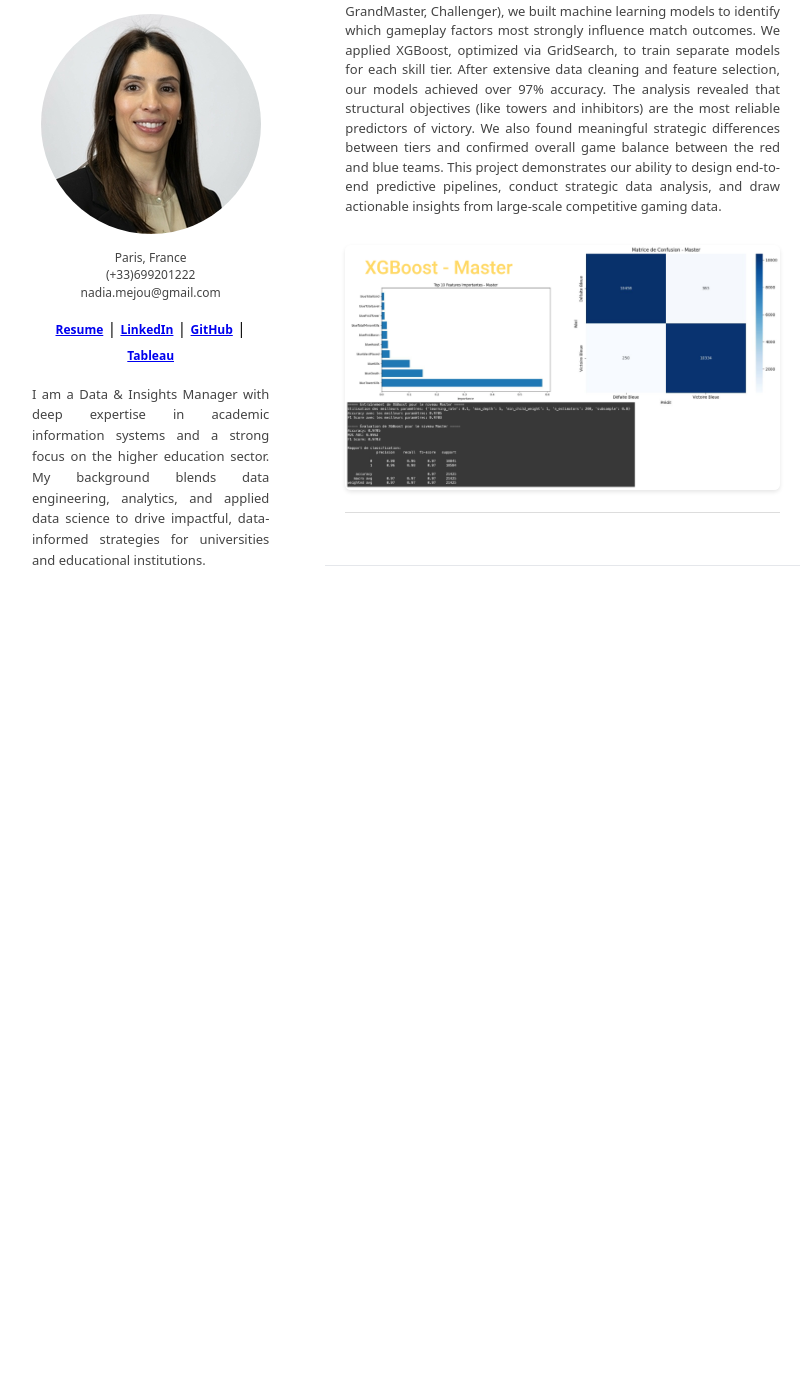
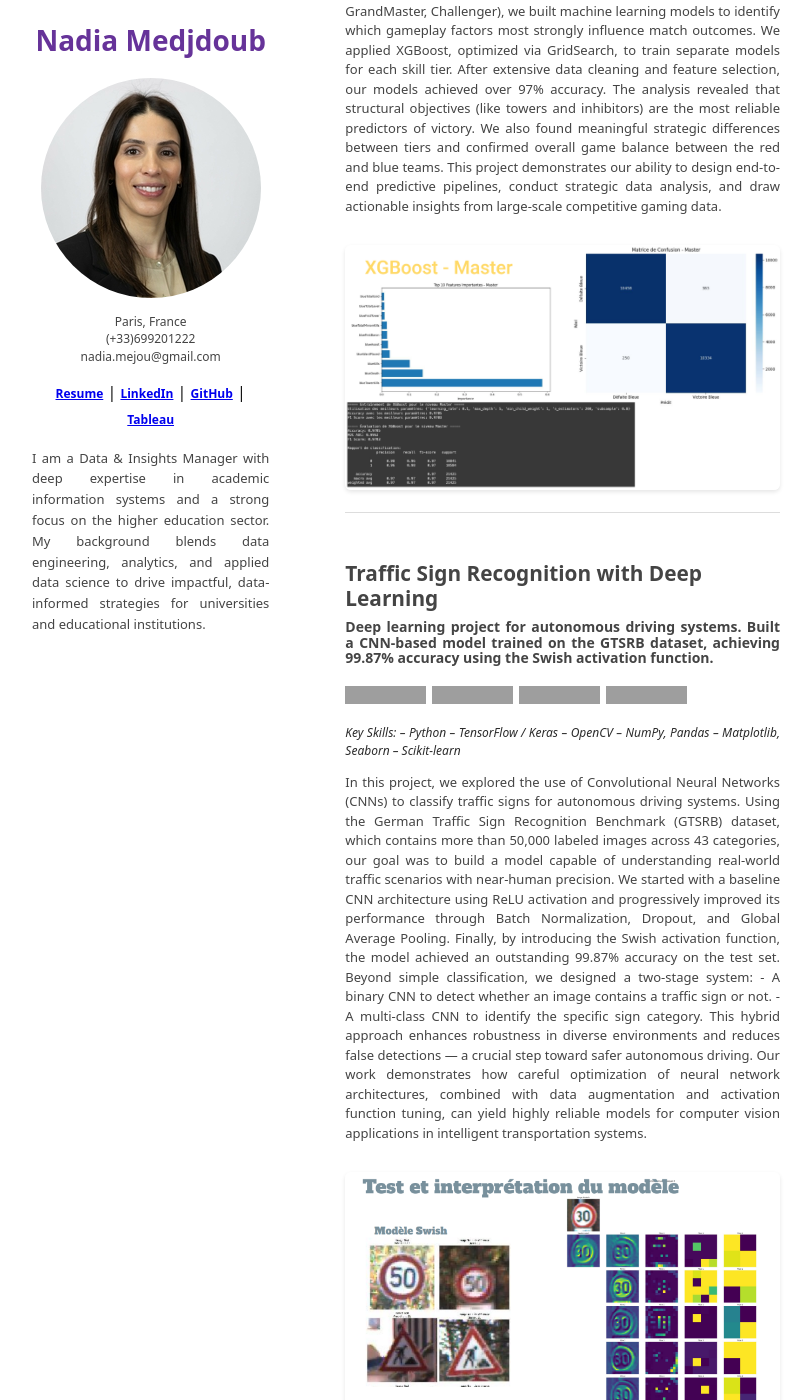
Before and after one commit to namejou/namejou.github.io, a Jekyll site: the page built from index.md, in a window 1280 px wide and 1400 px high, scrolled down 354 px. Shown: the whole window, without its empty margins (224-1035 px from the left). Built offline with Jekyll 4.4.1, drawn with Linux system fonts in a browser that asks for light colours; our own code applies the rules of GitHub Pages for plain Markdown files; before the commit the page ends 984 px from its top, so only the background shows below that; grey boxes are pictures that could not be loaded.

Commit message:
Update projects.yml

```diff
--- a/_data/projects.yml
+++ b/_data/projects.yml
@@ -26,3 +26,40 @@
    We applied XGBoost, optimized via GridSearch, to train separate models for each skill tier. After extensive data cleaning and feature selection, our models achieved over 97% accuracy. The analysis revealed that structural objectives (like towers and inhibitors) are the most reliable predictors of victory. We also found meaningful strategic differences between tiers and confirmed overall game balance between the red and blue teams.
 
    This project demonstrates our ability to design end-to-end predictive pipelines, conduct strategic data analysis, and draw actionable insights from large-scale competitive gaming data.
+
+- title: Traffic Sign Recognition with Deep Learning
+  description: >
+    Deep learning project for autonomous driving systems. Built a CNN-based model trained on the GTSRB dataset, achieving 99.87% accuracy using the Swish activation function.
+  skills:
+    – Python
+    – TensorFlow / Keras
+    – OpenCV
+    – NumPy, Pandas
+    – Matplotlib, Seaborn
+    – Scikit-learn
+  image: /assets/img/projects/dl_signalisation2.png
+  links:
+    - label: Voir sur GitHub
+      url: https://github.com/namejou/TrafficSign_Detection_SDA2025
+      badge: https://img.shields.io/badge/GitHub-View_on_GitHub-blue?logo=GitHub
+    - label: Dataset Kaggle
+      url: https://www.kaggle.com/datasets/meowmeowmeowmeowmeow/gtsrb-german-traffic-sign
+      badge: https://img.shields.io/badge/KAGGLE-DATASET-blue
+    - label: Slide PDF
+      url: https://github.com/namejou/TrafficSign_Detection_SDA2025/blob/main/Presentation%20Projet%20DL%20-%20Nadia%20-%20Karim.pdf
+      badge: https://img.shields.io/badge/PDF-View%20Slides%20PDF-red?logo=adobe-acrobat-reader
+    - label: Report pdf
+      url: https://github.com/namejou/TrafficSign_Detection_SDA2025/blob/main/Rapport%20Projet%20DL%20-%20Nadia%20-%20Karim.pdf
+      badge: https://img.shields.io/badge/Report-PDF-red
+  summary: >
+   In this project, we explored the use of Convolutional Neural Networks (CNNs) to classify traffic signs for autonomous driving systems. Using the German Traffic Sign Recognition Benchmark (GTSRB) dataset, which contains more than 50,000 labeled images across 43 categories, our goal was to build a model capable of understanding real-world traffic scenarios with near-human precision.
+
+   We started with a baseline CNN architecture using ReLU activation and progressively improved its performance through Batch Normalization, Dropout, and Global Average Pooling. Finally, by introducing the Swish activation function, the model achieved an outstanding 99.87% accuracy on the test set.
+
+   Beyond simple classification, we designed a two-stage system:
+   - A binary CNN to detect whether an image contains a traffic sign or not.
+   - A multi-class CNN to identify the specific sign category.
+
+   This hybrid approach enhances robustness in diverse environments and reduces false detections — a crucial step toward safer autonomous driving.
+
+   Our work demonstrates how careful optimization of neural network architectures, combined with data augmentation and activation function tuning, can yield highly reliable models for computer vision applications in intelligent transportation systems.
```
